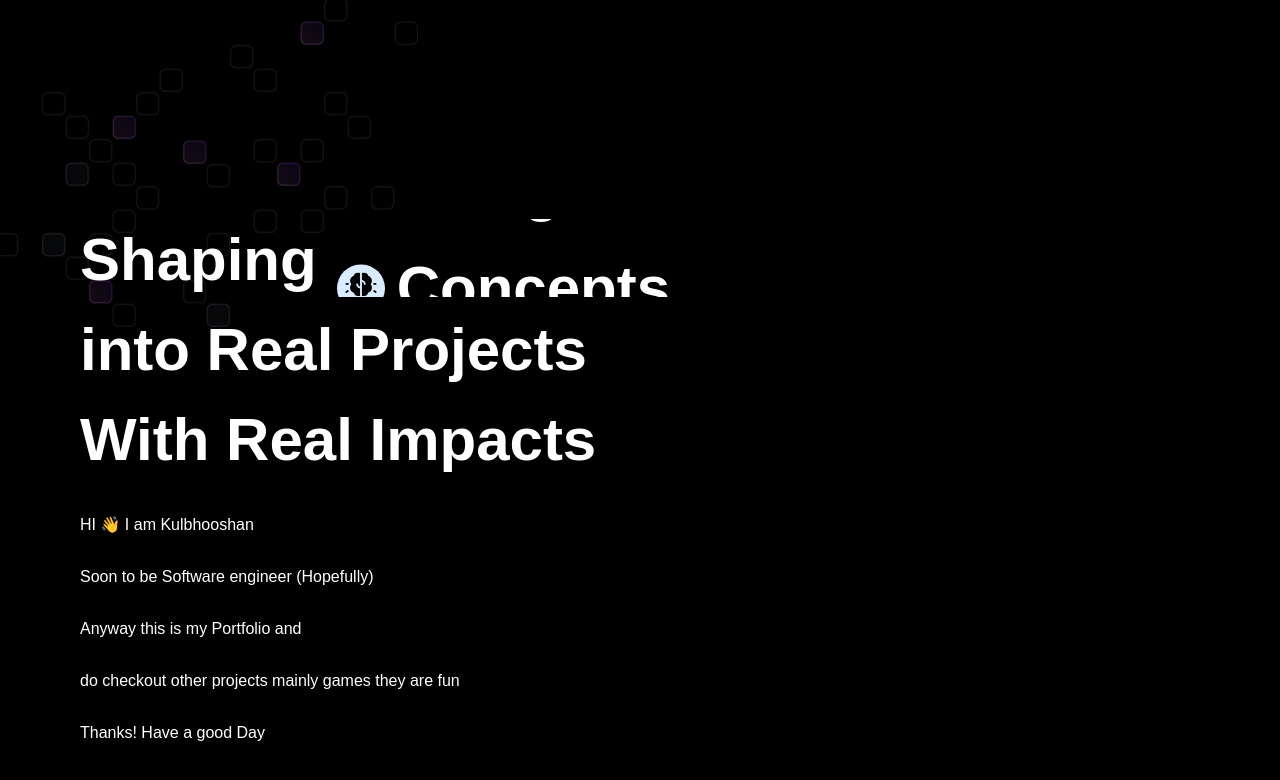
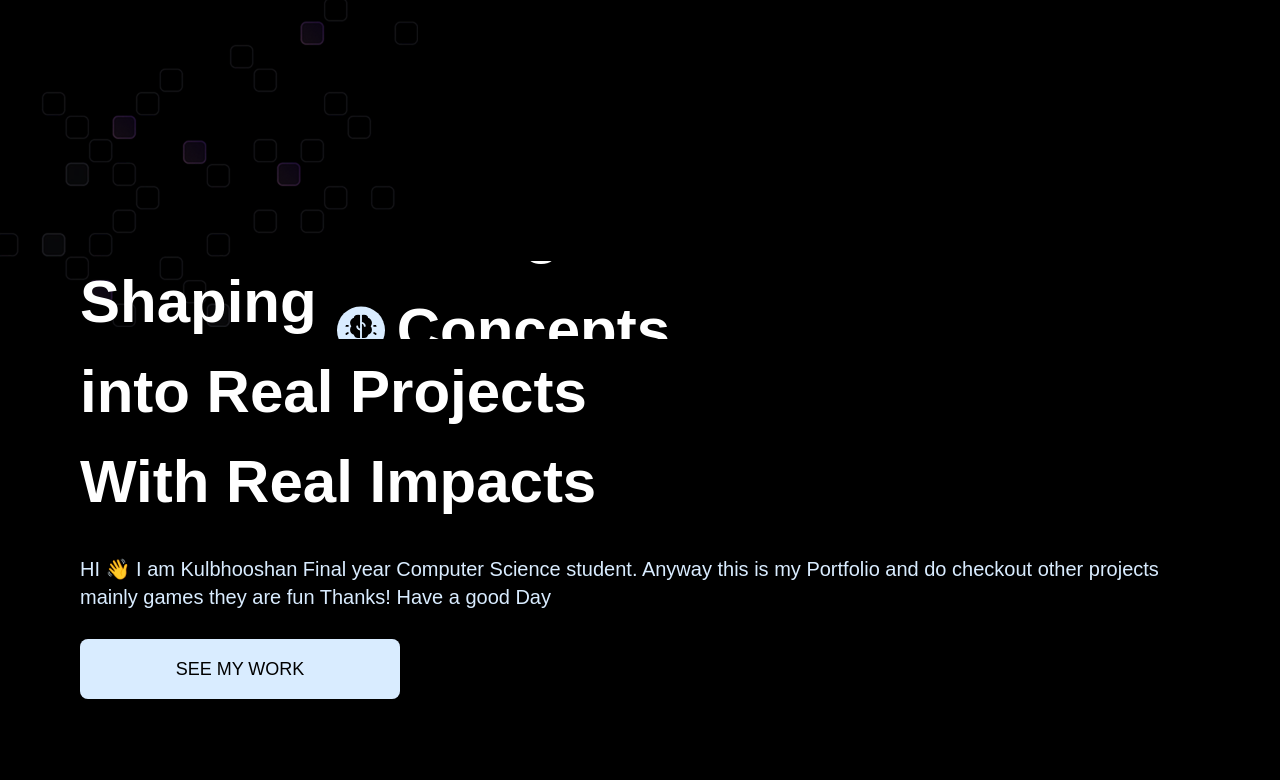
Before and after one commit to anubhqv/personal_portfolio, a React (Vite) app in the folder portfolio/: page / in a window 1280 px wide. Shown: the top 780 px of the page. Built offline with nearby package versions, Linux system fonts and the light colour scheme; a web font is replaced by a local one.

Commit message:
Finished the top left region of website

```diff
--- /dev/null
+++ b/portfolio/src/components/Button.jsx
@@ -0,0 +1,18 @@
+import React from 'react'
+
+const Button = ({text,className,id}) => {
+  return (
+
+        <a className={`${className ?? ''} cta-wrapper`}>
+            <div className="cta-button group">
+            <div className="bg-circle" />
+            <p className="text">{text}</p>
+            <div className="arrow-wrapper">
+                <img src="/images/arrow-down.svg" alt="arrow"  />
+        </div>
+        </div>
+    </a>
+  )
+}
+
+export default Button
--- a/portfolio/src/sections/Hero.jsx
+++ b/portfolio/src/sections/Hero.jsx
@@ -1,5 +1,6 @@
 import React from 'react'
 import { words } from '../constants/'
+import Button from '../components/Button.jsx'
 const Hero = () => {
   return (
    <section id="hero" className="relative overflow-hidden">
@@ -25,11 +26,13 @@
                             <h1>into Real Projects</h1>
                             <h1>With Real Impacts</h1>
                         </div>
-                            <p className="text-white-5">HI 👋 I am Kulbhooshan </p>
-                            <p className="text-white-5">Soon to be Software engineer (Hopefully)</p>
-                            <p className="text-white-5">Anyway this is my Portfolio and</p>
-                            <p className="text-white-5">do checkout other projects mainly games they are fun</p>
-                            <p className="text-white-5">Thanks! Have a good Day</p>
+                            <p className="text-white-50 md:text-xl relative z-10 pointer-events-none">HI 👋 I am Kulbhooshan
+                            Final year Computer Science student.
+                            Anyway this is my Portfolio and
+                            do checkout other projects mainly games they are fun
+                            Thanks! Have a good Day</p>
+                            <Button className="md:w-80 md:h-16 w-60 h-12" id="button"
+                            text=" See my work" />
 
                     </div>
                 </header>
```
